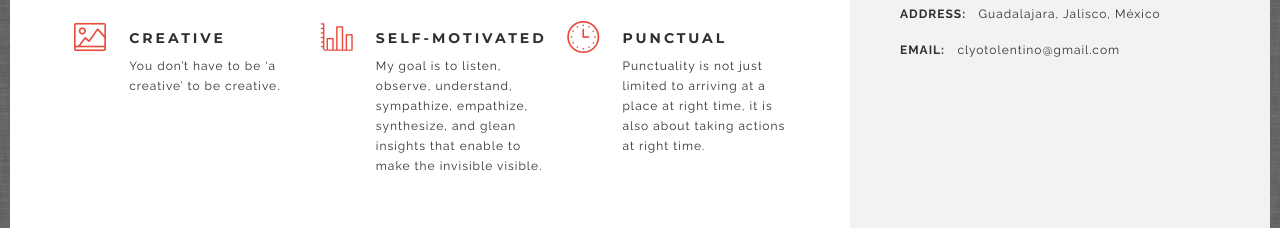
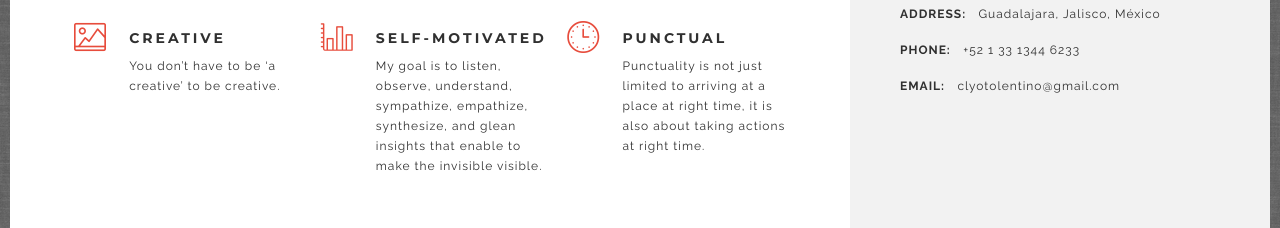
Before and after one commit to ClioTolentino/cliotolentino.github.io, a plain HTML site: page index.html in a window 1280 px wide. Shown: the part 539-767 px from the top of the page. Drawn offline with Linux system fonts and the light colour scheme; some packages are replaced by stand-ins of ours.

Commit message:
Update cv and content

```diff
--- a/index.html
+++ b/index.html
@@ -220,14 +220,14 @@
                                     <p class="small">Guadalajara, Jalisco, México</p>
                                 </div>
                             </div>
-                            <!-- <div class="fullwidth box">
+                            <div class="fullwidth box">
                                 <div class="one">
                                     <p class="small font-regular-bold uppercase">Phone:</p>
                                 </div>
                                 <div class="two">
-                                    <p class="small">(33) 1557-3973</p>
+                                    <p class="small">+52 1 33 1344 6233</p>
                                 </div>
-                            </div> -->
+                            </div>
                             <div class="fullwidth box">
                                 <div class="one">
                                     <p class="small font-regular-bold uppercase">Email:</p>
```
Also changed, not shown: 1 other file.
